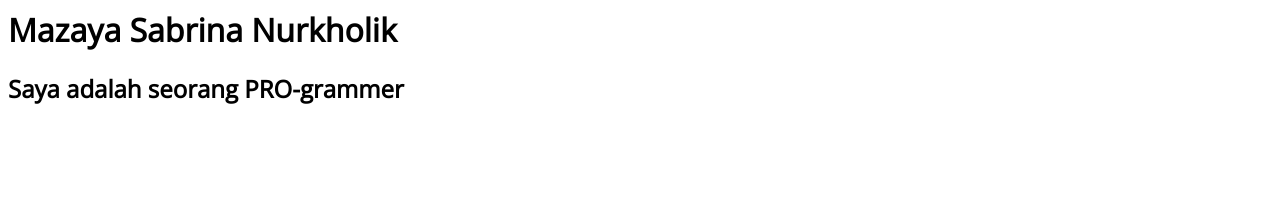
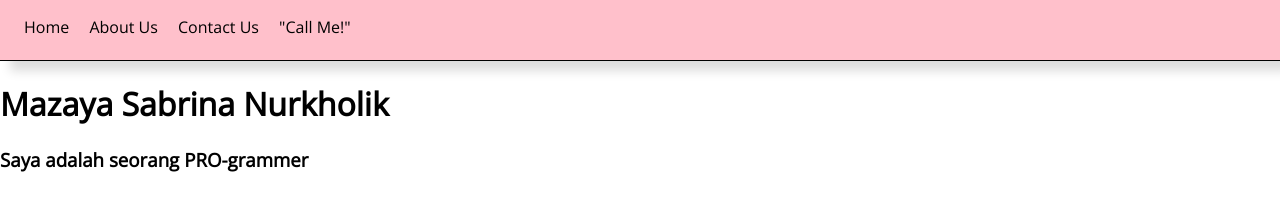
Before and after one commit to mazayasaa/profile, a plain HTML site: page index.html in a window 1280 px wide. Drawn offline with nearby package versions, Linux system fonts and the light colour scheme.

Commit message:
Mengatur navbar

```diff
--- a/css/style.css
+++ b/css/style.css
@@ -1,3 +1,30 @@
 body{
+	margin: 0;
+	padding: 0;
 	font-family: 'Open Sans', sans-serif;
 }
+
+nav{
+	width: 100%;
+	height: 60px;
+	background-color: pink;
+	box-shadow: 10px 10px 10px #ddd;
+	display: fixed;
+	border-bottom: 1px solid #000;
+}
+
+ul{
+	margin: 0;
+	padding: 1rem; /* 1 rem = 16px */
+}
+
+li{
+	list-style-type: none;
+	display: inline-block;
+	padding: 0 0.5rem;
+}
+
+a{
+	text-decoration: none;
+	color: black;
+}
--- a/index.html
+++ b/index.html
@@ -3,15 +3,33 @@
 	<title>Mazaya Sabrina Nurkholik</title>
 	<!--Main Style-->
 	<link rel="stylesheet" type="text/css" href="css/style.css">
-
+	<!-- Font Style-->
 	<link href="https://fonts.googleapis.com/css?family=Open+Sans&display=swap" rel="stylesheet">
-
+	<!--Main JS-->
 	<script type="text/javascript" src="js/main.js"></script>
 </head>
 
 <body>
+	<!--Navbar-->
+	<nav>
+		<ul>
+			<li>
+				<a href="index.html">Home</a>
+			</li>
+			<li>
+				<a href="about_us.html">About Us</a>
+			</li>
+			<li>
+				<a href="contact_us">Contact Us</a>
+			</li>
+			<li>
+				<a href=" ">"Call Me!"</a>
+			</li>
+		</ul>
+	</nav>
+
 	<h1>Mazaya Sabrina Nurkholik</h1>
-	<h2>Saya adalah seorang PRO-grammer</h2>
+	<h3>Saya adalah seorang PRO-grammer</h3>
 </body>
 
 </html>
```
